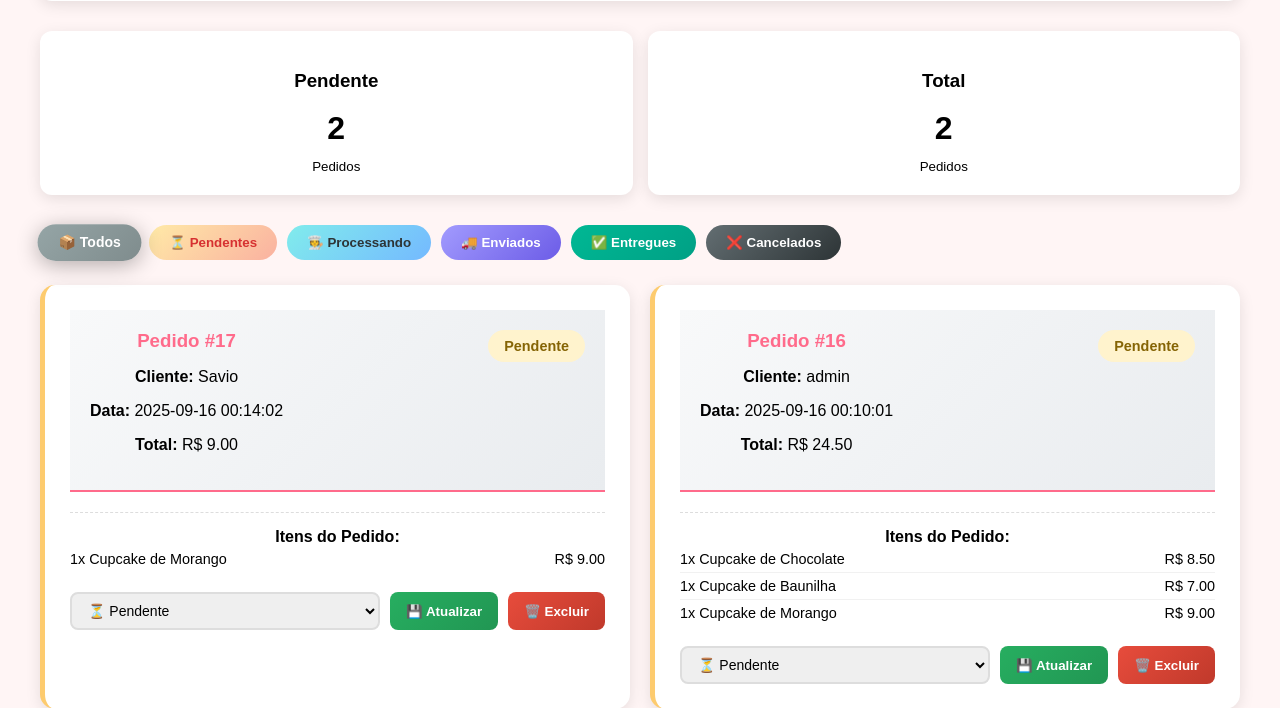
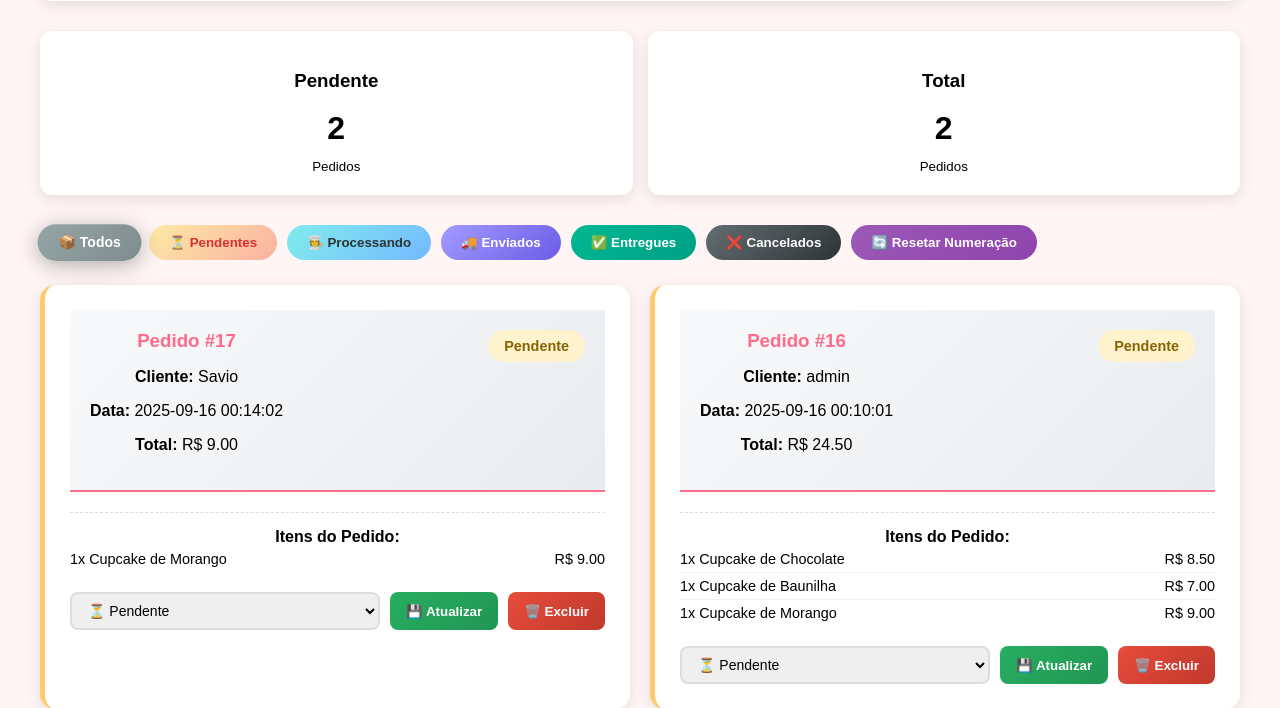
Before and after one commit to SavioSalesSantos/CupcakeStore, a Flask app: page /admin/pedidos in a window 1280 px wide. Shown: the part 251-959 px from the top of the page. Run offline with Flask 3, Linux system fonts and the light colour scheme; a user stored in the database is signed in; data comes from the database, SQL or seed files in the repository; both versions use the stored data as it was after the commit.

Commit message:
ACRESCENTAR FUNÇÃO "RESETAR NUMERAÇÃO" PARA PEDIDOS

```diff
--- a/backend/app.py
+++ b/backend/app.py
@@ -207,7 +207,10 @@ def get_nome_produto(id_produto):
     except Exception as e:
         return {'nome': 'Produto'}
 
-# === ROTAS DE AUTENTICAÇÃO ===
+#============================================
+# 👇 ROTAS DE AUTENTICAÇÃO
+#============================================
+
 @app.route('/register', methods=['GET', 'POST'])
 def register():
     if request.method == 'POST':
@@ -283,7 +286,10 @@ def logout():
     flash('Você fez logout com sucesso!', 'success')
     return redirect(url_for('home'))
 
-# === ROTAS DE PEDIDOS ===
+# =============================================
+# 👇 ROTAS DE PEDIDOS
+# =============================================
+
 @app.route('/finalizar-compra')
 def finalizar_compra():
     """Página de confirmação de compra finalizada (AGORA SALVA NO BANCO)"""
@@ -368,6 +374,43 @@ def meus_pedidos():
         print(f"❌ Erro ao carregar pedidos: {e}")
         flash('Erro ao carregar seus pedidos.', 'error')
         return redirect(url_for('home'))
+
+@app.route('/admin/pedidos/resetar-numeracao', methods=['POST'])
+@admin_required
+def admin_resetar_numeracao_pedidos():
+    """Reinicia a numeração automática dos pedidos"""
+    try:
+        conn = get_db_connection()
+
+        # Busca o próximo ID que seria usado
+        next_id = conn.execute("SELECT seq FROM sqlite_sequence WHERE name='orders'").fetchone()
+
+        if next_id:
+            # Reseta a sequência para o próximo ID disponível
+            max_id = conn.execute("SELECT COALESCE(MAX(id), 0) FROM orders").fetchone()[0]
+            next_val = max_id + 1 if max_id > 0 else 1
+
+            conn.execute("UPDATE sqlite_sequence SET seq = ? WHERE name='orders'", (next_val,))
+            conn.commit()
+
+            flash(f'Numeração resetada! Próximo pedido será #{(max_id + 1) if max_id > 0 else 1}', 'success')
+        else:
+            # Se não existir sequência, cria uma
+            max_id = conn.execute("SELECT COALESCE(MAX(id), 0) FROM orders").fetchone()[0]
+            next_val = max_id + 1 if max_id > 0 else 1
+
+            conn.execute("INSERT INTO sqlite_sequence (name, seq) VALUES ('orders', ?)", (next_val,))
+            conn.commit()
+
+            flash(f'Sequência criada! Próximo pedido será #{(max_id + 1) if max_id > 0 else 1}', 'success')
+
+        conn.close()
+        return jsonify({'success': True, 'proximo_id': next_val})
+
+    except Exception as e:
+        print(f"❌ Erro ao resetar numeração: {e}")
+        flash('Erro ao resetar numeração de pedidos', 'error')
+        return jsonify({'success': False, 'message': str(e)})
 
 # =============================================
 # 👇 ROTAS DO PAINEL ADMIN
--- a/frontend/templates/Admin/pedidos.html
+++ b/frontend/templates/Admin/pedidos.html
@@ -106,6 +106,17 @@
         .btn-status.cancelado {
             background: linear-gradient(135deg, #636e72, #2d3436);
             color: white;
+        }
+
+        .btn-status.reset-numeracao {
+            background: linear-gradient(135deg, #9b59b6, #8e44ad);
+            color: white;
+        }
+
+        .btn-status.reset-numeracao:hover {
+            background: linear-gradient(135deg, #8e44ad, #6c3483);
+            transform: translateY(-2px);
+            box-shadow: 0 4px 15px rgba(155, 89, 182, 0.3);
         }
 
         .btn-status:hover {
@@ -594,6 +605,9 @@
                     onclick="filtrarPorStatus('cancelado')">
                     ❌ Cancelados
                 </button>
+                <button class="btn-status reset-numeracao" onclick="abrirModalResetNumeracao()">
+                    🔄 Resetar Numeração
+                </button>
             </div>
         </div>
 
@@ -690,6 +704,25 @@
             <div class="modal-footer">
                 <button class="btn-cancelar-modal" onclick="fecharModalPedido()">❌ Cancelar</button>
                 <button class="btn-confirmar-modal" onclick="confirmarExclusaoPedido()">f🗑️ Sim, Excluir</button>
+            </div>
+        </div>
+    </div>
+
+    <!-- 👇 MODAL DE CONFIRMAÇÃO PARA RESET DE NUMERAÇÃO -->
+    <div id="modalResetNumeracao" class="modal">
+        <div class="modal-content">
+            <div class="modal-header">
+                <h3>🔄 Resetar Numeração de Pedidos</h3>
+                <span class="modal-close" onclick="fecharModalResetNumeracao()">&times;</span>
+            </div>
+            <div class="modal-body">
+                <p>Tem certeza que deseja resetar a numeração dos pedidos?</p>
+                <p>📝 <strong>Próximo pedido começará do número sequencial correto.</strong></p>
+                <p>⚠️ Esta ação não afeta os pedidos existentes, apenas a numeração futura.</p>
+            </div>
+            <div class="modal-footer">
+                <button class="btn-cancelar-modal" onclick="fecharModalResetNumeracao()">❌ Cancelar</button>
+                <button class="btn-confirmar-modal" onclick="confirmarResetNumeracao()">🔄 Sim, Resetar</button>
             </div>
         </div>
     </div>
@@ -846,6 +879,45 @@
             const termo = document.getElementById('searchPedidos').value.toLowerCase();
             // Implementar busca futuramente
         }
+
+        // 👇 FUNÇÕES PARA RESET DE NUMERAÇÃO
+        function abrirModalResetNumeracao() {
+            document.getElementById('modalResetNumeracao').style.display = 'block';
+        }
+
+        function fecharModalResetNumeracao() {
+            document.getElementById('modalResetNumeracao').style.display = 'none';
+        }
+
+        function confirmarResetNumeracao() {
+            fetch('/admin/pedidos/resetar-numeracao', {
+                method: 'POST',
+                headers: {
+                    'Content-Type': 'application/json',
+                }
+            })
+                .then(response => response.json())
+                .then(data => {
+                    if (data.success) {
+                        // Fecha o modal e recarrega a página para ver a mensagem flash
+                        fecharModalResetNumeracao();
+                        window.location.href = '/admin/pedidos?status=' + (new URLSearchParams(window.location.search).get('status') || 'todos');
+                    } else {
+                        alert('Erro: ' + data.message);
+                    }
+                })
+                .catch(error => {
+                    console.error('Erro:', error);
+                    alert('Erro ao resetar numeração');
+                });
+        }
+
+        // 👇 FECHAR MODAL AO CLICAR FORA
+        document.getElementById('modalResetNumeracao').addEventListener('click', function (e) {
+            if (e.target === this) {
+                fecharModalResetNumeracao();
+            }
+        });
     </script>
 </body>
 
```
Also changed, not shown: database/cupcakes.db.
